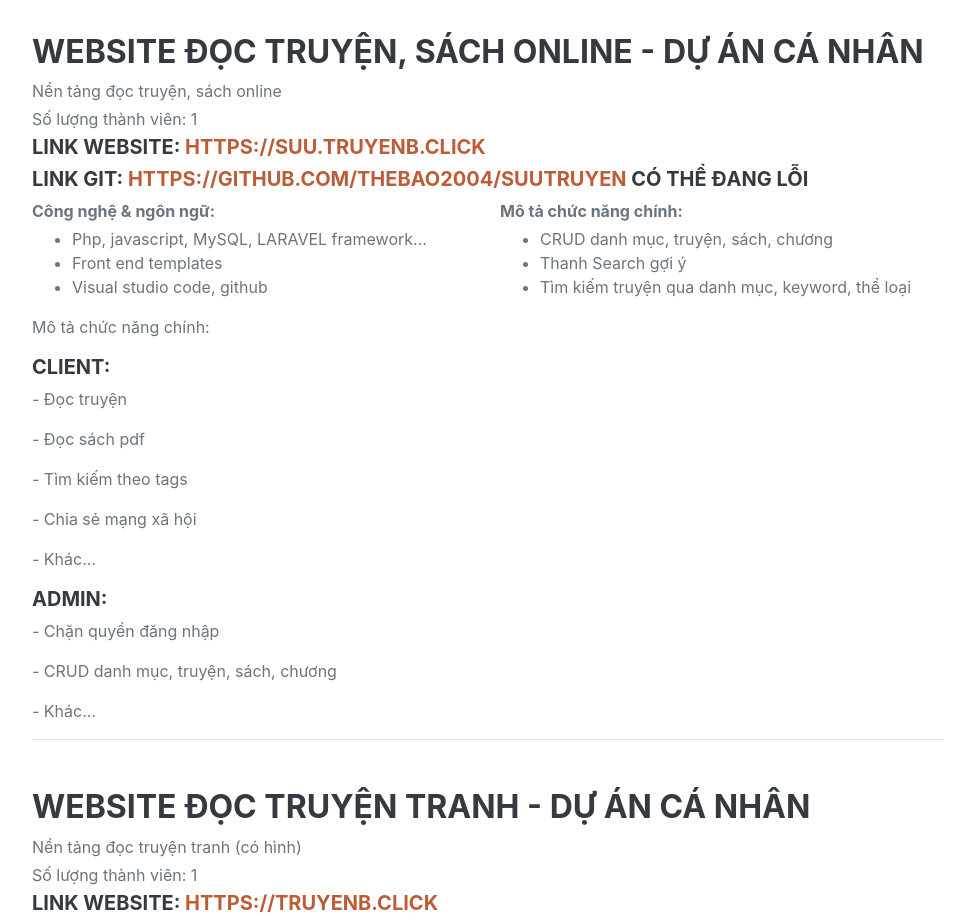
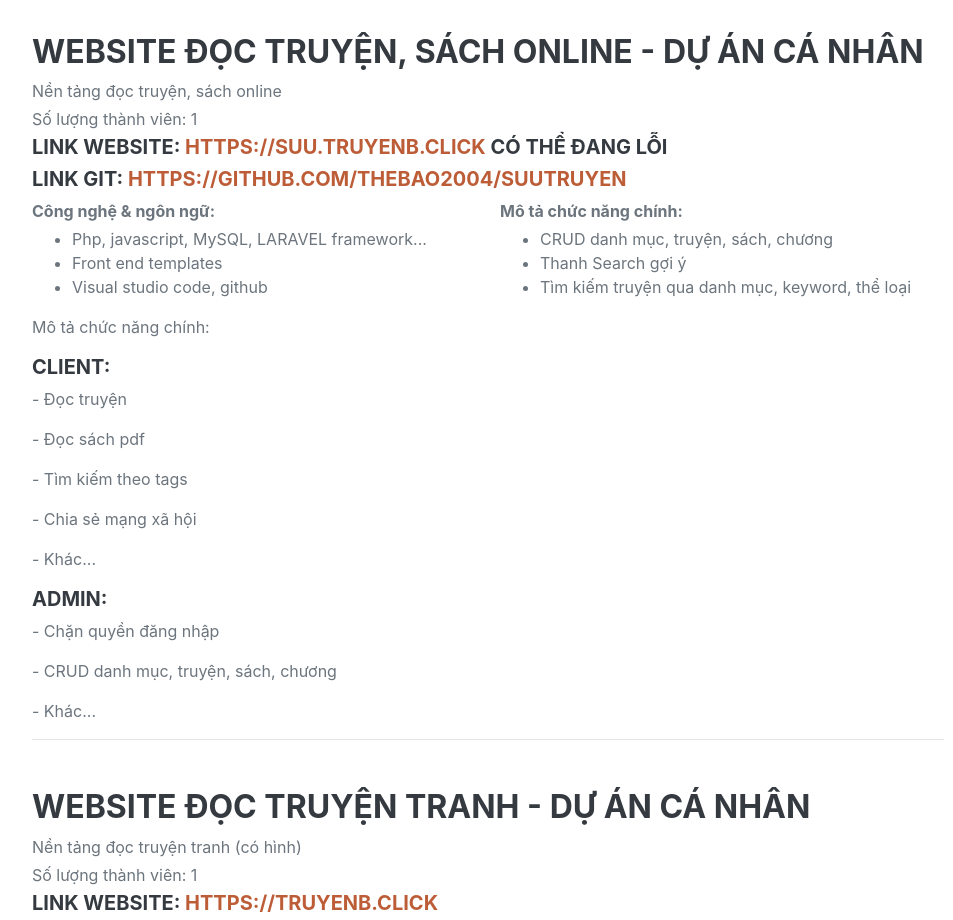
Before and after one commit to TheBao2004/thebao_cv-abc, a plain HTML site: page index.html in a window 1280 px wide. Shown: the part 4360-5280 px from the top of the page, without its empty margins (288-1241 px from the left). Drawn offline with nearby package versions, Linux system fonts and the light colour scheme; a web font is replaced by a local one.

Commit message:
change index

```diff
--- a/index.html
+++ b/index.html
@@ -236,9 +236,9 @@
                 <h3 class="mt-5">Website đọc truyện, sách online - dự án cá nhân</h3>
                 <p class="mb-1">Nền tảng đọc truyện, sách online </p>
                 <p class="mb-1">Số lượng thành viên: 1</p>
-                <h5>Link website: <a target="_blank" href="https://suu.truyenb.click/">https://suu.truyenb.click</a></h5>
+                <h5>Link website: <a target="_blank" href="https://suu.truyenb.click/">https://suu.truyenb.click</a> Có thể đang lỗi</h5>
                 <h5>Link git: <a target="_blank"
-                        href="https://github.com/TheBao2004/suutruyen">https://github.com/TheBao2004/suutruyen</a> Có thể đang lỗi
+                        href="https://github.com/TheBao2004/suutruyen">https://github.com/TheBao2004/suutruyen</a>
                 </h5>
                 <div class="row">
                     <div class="col-6">
```
